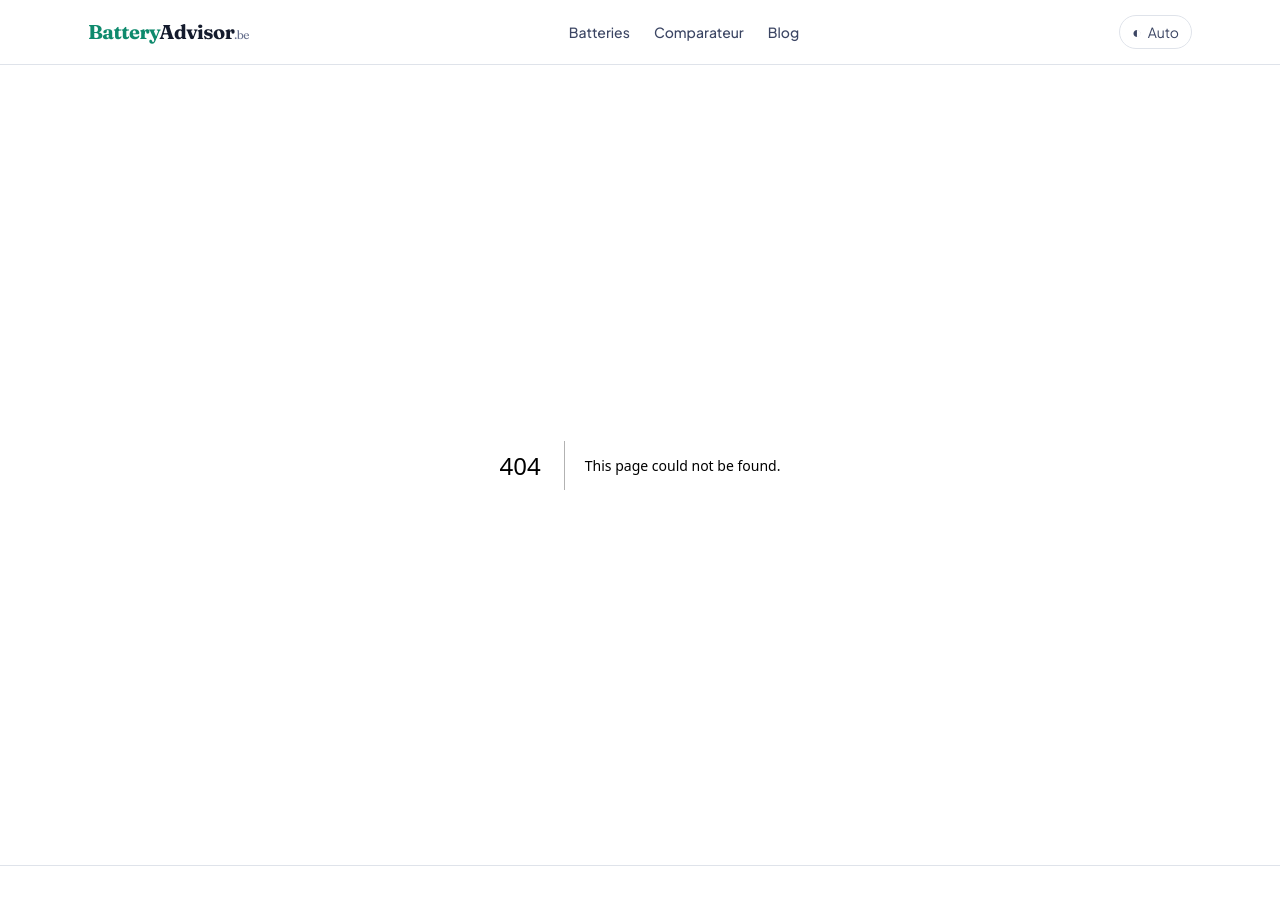
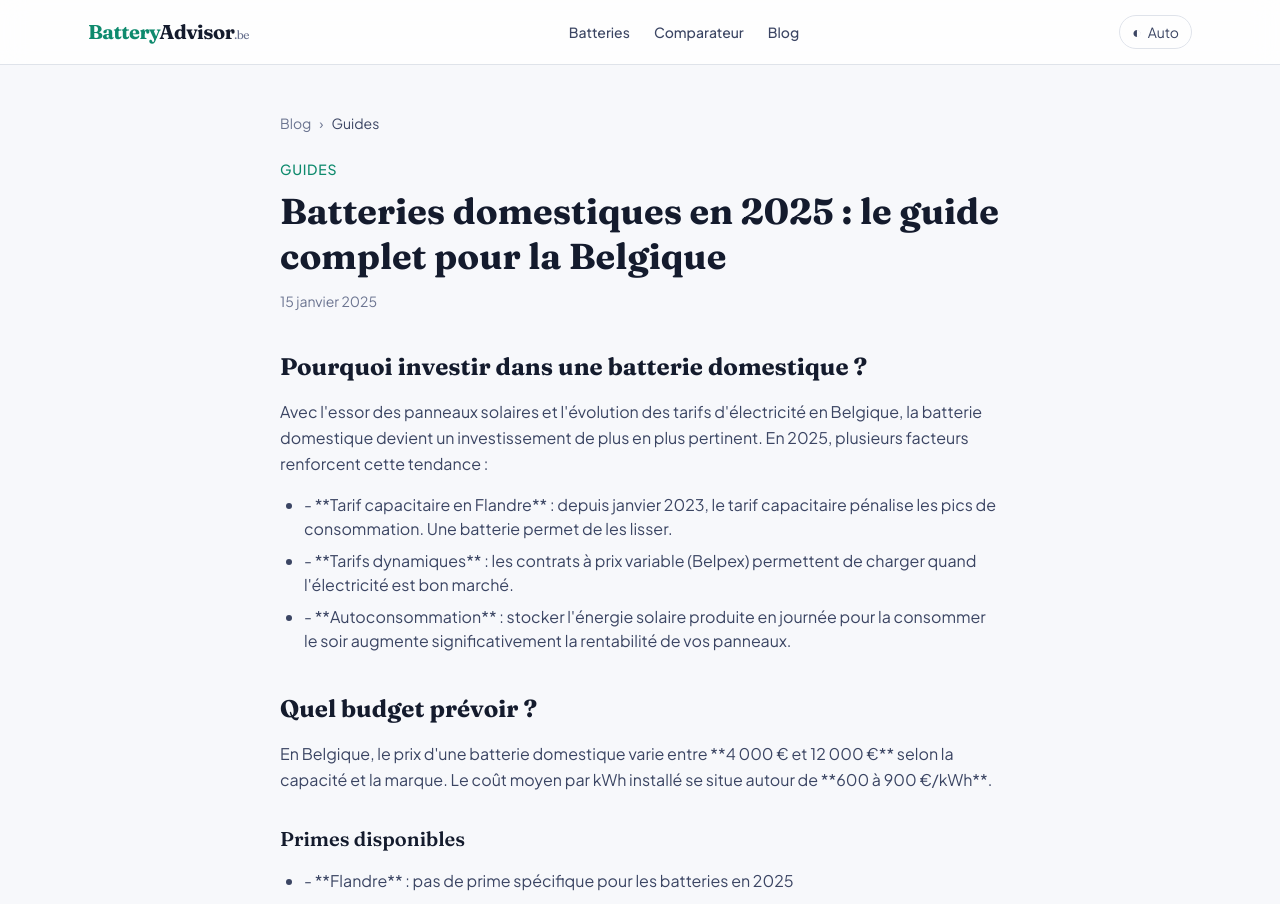
Before and after one commit to jarvisBot-coder/batteryadvisor-poc, a Next.js app in the folder frontend/: page /blog/1 in a window 1280 px wide. Before the commit this address had no page. Shown: the top 904 px of the page. Built offline with nearby package versions, Linux system fonts and the light colour scheme.

Commit message:
feat(scaffold): frontend/src/app/blog/[slug]/page.tsx

```diff
--- /dev/null
+++ b/frontend/src/app/blog/[slug]/page.tsx
@@ -0,0 +1,142 @@
+import type { Metadata } from "next";
+import Link from "next/link";
+
+const mockArticle = {
+  title: "Batteries domestiques en 2025 : le guide complet pour la Belgique",
+  slug: "guide-batteries-domestiques-belgique-2025",
+  category: { name: "Guides", slug: "guides" },
+  publishedAt: "2025-01-15",
+  content: `
+## Pourquoi investir dans une batterie domestique ?
+
+Avec l'essor des panneaux solaires et l'évolution des tarifs d'électricité en Belgique, la batterie domestique devient un investissement de plus en plus pertinent. En 2025, plusieurs facteurs renforcent cette tendance :
+
+- **Tarif capacitaire en Flandre** : depuis janvier 2023, le tarif capacitaire pénalise les pics de consommation. Une batterie permet de les lisser.
+- **Tarifs dynamiques** : les contrats à prix variable (Belpex) permettent de charger quand l'électricité est bon marché.
+- **Autoconsommation** : stocker l'énergie solaire produite en journée pour la consommer le soir augmente significativement la rentabilité de vos panneaux.
+
+## Quel budget prévoir ?
+
+En Belgique, le prix d'une batterie domestique varie entre **4 000 € et 12 000 €** selon la capacité et la marque. Le coût moyen par kWh installé se situe autour de **600 à 900 €/kWh**.
+
+### Primes disponibles
+
+- **Flandre** : pas de prime spécifique pour les batteries en 2025
+- **Wallonie** : prime de 0 à 1 750 € selon les revenus (vérifiez les conditions actuelles)
+- **Bruxelles** : consultez Bruxelles Environnement pour les aides en vigueur
+
+## Comment choisir sa batterie ?
+
+Les critères essentiels à considérer :
+
+1. **Capacité (kWh)** : adaptée à votre consommation nocturne. Généralement 5 à 15 kWh pour un ménage belge.
+2. **Puissance (kW)** : détermine la vitesse de charge/décharge. Minimum 3 kW recommandé.
+3. **Chimie** : LFP (plus sûr, plus durable) vs NMC (plus compact).
+4. **Garantie** : minimum 10 ans / 6 000 cycles.
+5. **Compatibilité** : avec votre onduleur et vos panneaux existants.
+
+## Notre recommandation
+
+Consultez nos [comparatifs détaillés](/batteries) pour trouver la batterie adaptée à votre situation. Chaque modèle est évalué selon notre méthodologie indépendante inspirée de RTINGS.
+  `.trim(),
+};
+
+export async function generateMetadata({
+  params,
+}: {
+  params: Promise<{ slug: string }>;
+}): Promise<Metadata> {
+  const { slug } = await params;
+  return {
+    title: mockArticle.title,
+    description: mockArticle.content.slice(0, 160),
+  };
+}
+
+export default async function ArticleDetailPage({
+  params,
+}: {
+  params: Promise<{ slug: string }>;
+}) {
+  const { slug } = await params;
+  const article = mockArticle;
+
+  return (
+    <article className="mx-auto max-w-3xl px-4 py-12 sm:px-6">
+      {/* Breadcrumb */}
+      <nav className="mb-6 text-sm text-[var(--color-text-muted)]">
+        <Link href="/blog" className="hover:text-[var(--color-primary)]">
+          Blog
+        </Link>
+        <span className="mx-2">›</span>
+        <span className="text-[var(--color-text-mid)]">
+          {article.category.name}
+        </span>
+      </nav>
+
+      <header>
+        <span className="text-sm font-medium uppercase tracking-wider text-[var(--color-primary)]">
+          {article.category.name}
+        </span>
+        <h1 className="mt-2 font-display text-3xl font-bold leading-tight sm:text-4xl">
+          {article.title}
+        </h1>
+        <time className="mt-3 block text-sm text-[var(--color-text-muted)]">
+          {new Date(article.publishedAt).toLocaleDateString("fr-BE", {
+            year: "numeric",
+            month: "long",
+            day: "numeric",
+          })}
+        </time>
+      </header>
+
+      {/* Article body */}
+      <div className="prose mt-10 max-w-none">
+        {article.content.split("\n\n").map((block, i) => {
+          if (block.startsWith("## ")) {
+            return (
+              <h2
+                key={i}
+                className="mt-10 font-display text-2xl font-bold first:mt-0"
+              >
+                {block.replace("## ", "")}
+              </h2>
+            );
+          }
+          if (block.startsWith("### ")) {
+            return (
+              <h3
+                key={i}
+                className="mt-8 font-display text-xl font-semibold"
+              >
+                {block.replace("### ", "")}
+              </h3>
+            );
+          }
+          if (block.startsWith("- ") || block.startsWith("1. ")) {
+            const items = block.split("\n");
+            const isOrdered = block.startsWith("1.");
+            const Tag = isOrdered ? "ol" : "ul";
+            return (
+              <Tag
+                key={i}
+                className={`mt-4 space-y-2 text-[var(--color-text-mid)] ${
+                  isOrdered ? "list-decimal" : "list-disc"
+                } pl-6`}
+              >
+                {items.map((item, j) => (
+                  <li key={j}>{item.replace(/^[-\d]+\.\s?/, "")}</li>
+                ))}
+              </Tag>
+            );
+          }
+          return (
+            <p key={i} className="mt-4 leading-relaxed text-[var(--color-text-mid)]">
+              {block}
+            </p>
+          );
+        })}
+      </div>
+    </article>
+  );
+}
```
